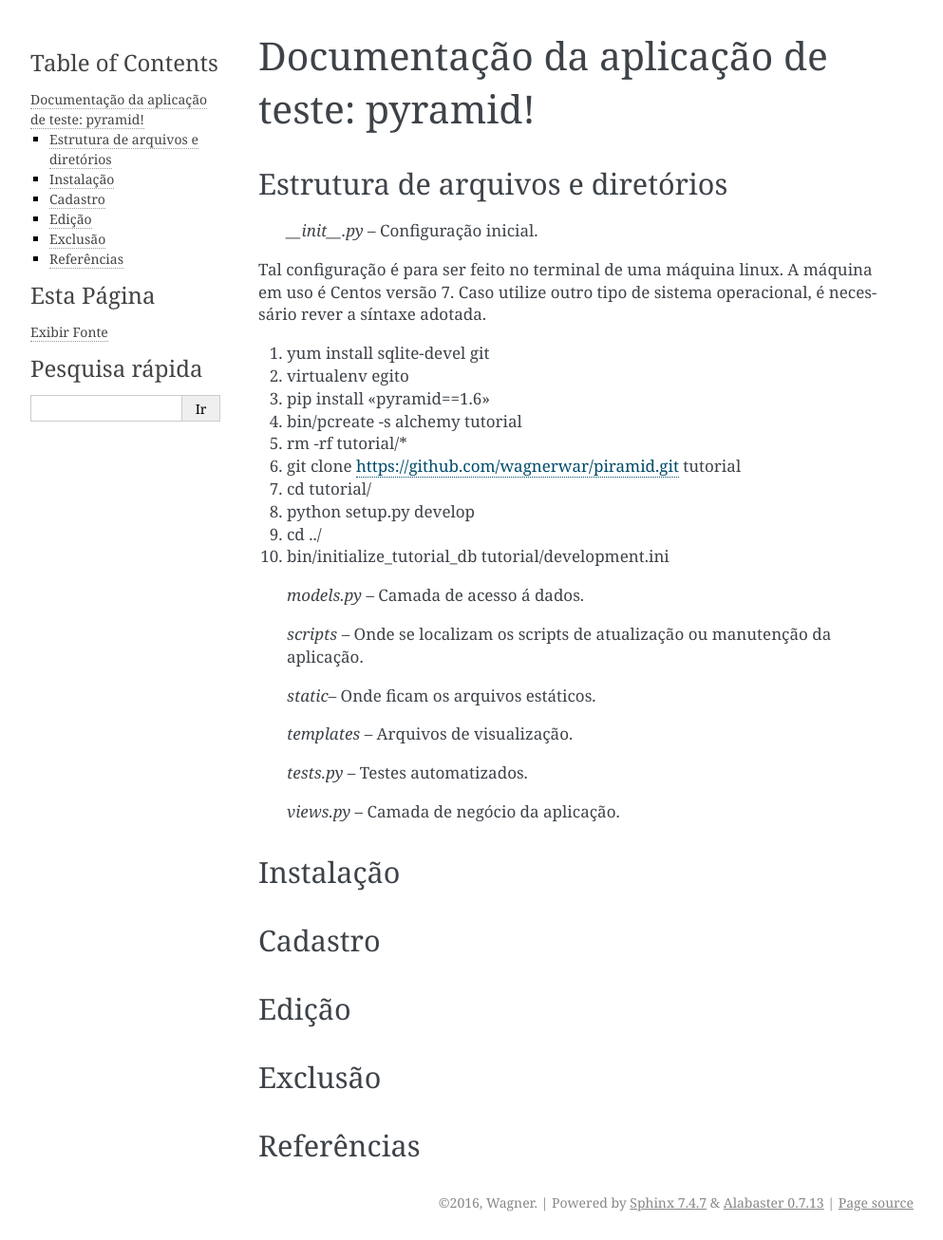
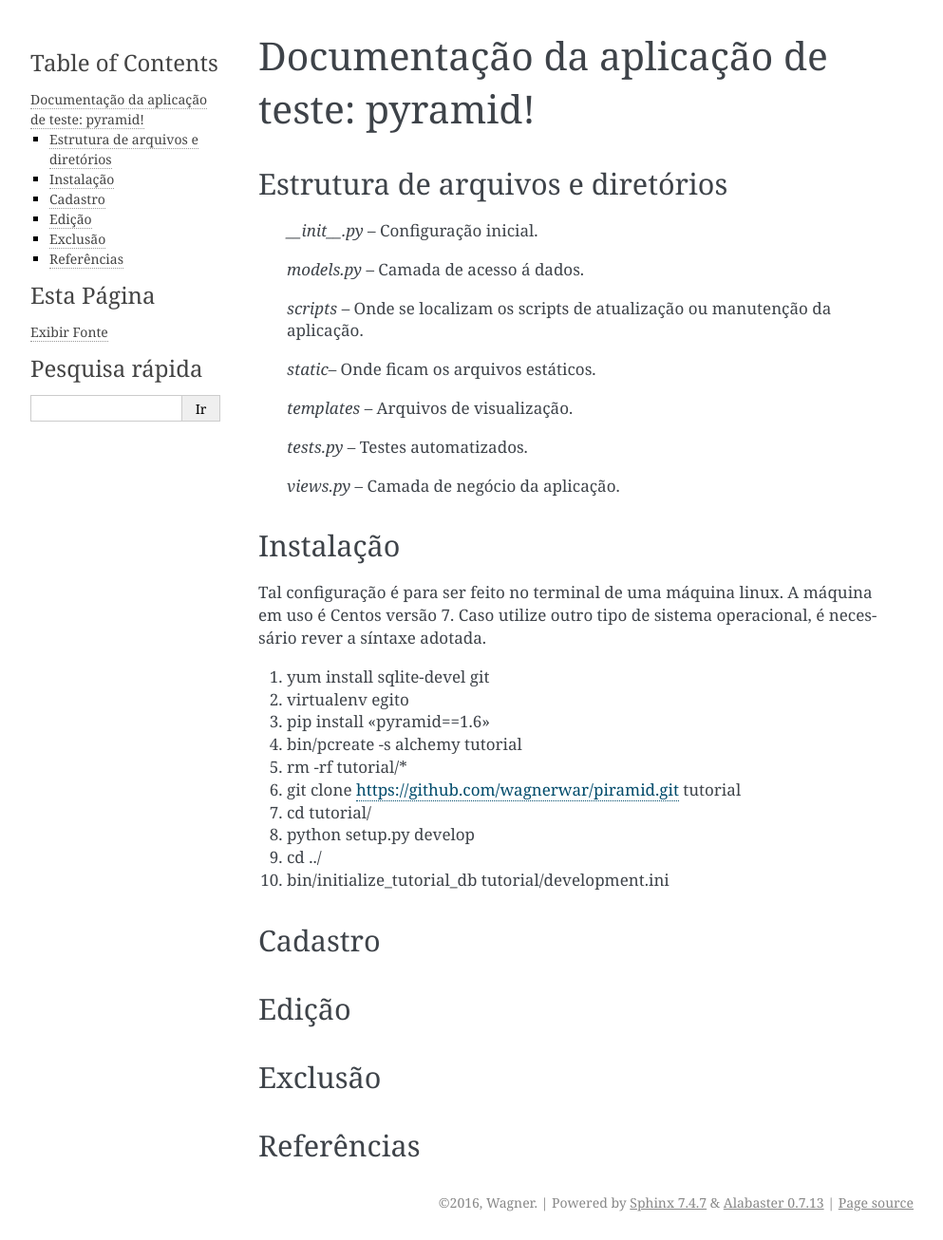
Before and after one commit to wagnerwar/piramid, a Sphinx documentation site: the page built from docs/index.rst, in a window 1280 px wide. Shown: the whole page at 95% size, without its empty margins (148-1141 px from the left). Built offline with Sphinx 7.4.7, drawn with Linux system fonts in a browser that asks for light colours; some of the changed lines change nothing that is shown.

Commit message:
Comitando alterações

```diff
--- a/docs/index.rst
+++ b/docs/index.rst
@@ -13,7 +13,30 @@
 
  *__init__.py* -- Configuração inicial.
 
+
+ *models.py* -- Camada de acesso á dados.
+
+
+ *scripts* -- Onde se localizam os scripts de atualização ou manutenção da aplicação.
+
+
+ *static*-- Onde ficam os arquivos estáticos.
+
+
+ *templates* -- Arquivos de visualização.
+
+
+ *tests.py* -- Testes automatizados.
+
+
+ *views.py* -- Camada de negócio da aplicação.
+
+=========
+Instalação
+=========
+
 Tal configuração é para ser feito no terminal de uma máquina linux. A máquina em uso é Centos versão 7. Caso utilize outro tipo de sistema operacional, é necessário rever a síntaxe adotada.
+
 
 1. yum install sqlite-devel git
 
@@ -35,27 +58,6 @@
 
 10. bin/initialize_tutorial_db tutorial/development.ini
 
-
-
- *models.py* -- Camada de acesso á dados.
-
-
- *scripts* -- Onde se localizam os scripts de atualização ou manutenção da aplicação.
-
- *static*-- Onde ficam os arquivos estáticos.
-
-
- *templates* -- Arquivos de visualização.
-
-
- *tests.py* -- Testes automatizados.
-
-
- *views.py* -- Camada de negócio da aplicação.
-
-=========
-Instalação
-=========
 
 ===============
 Modelo de dados
```
